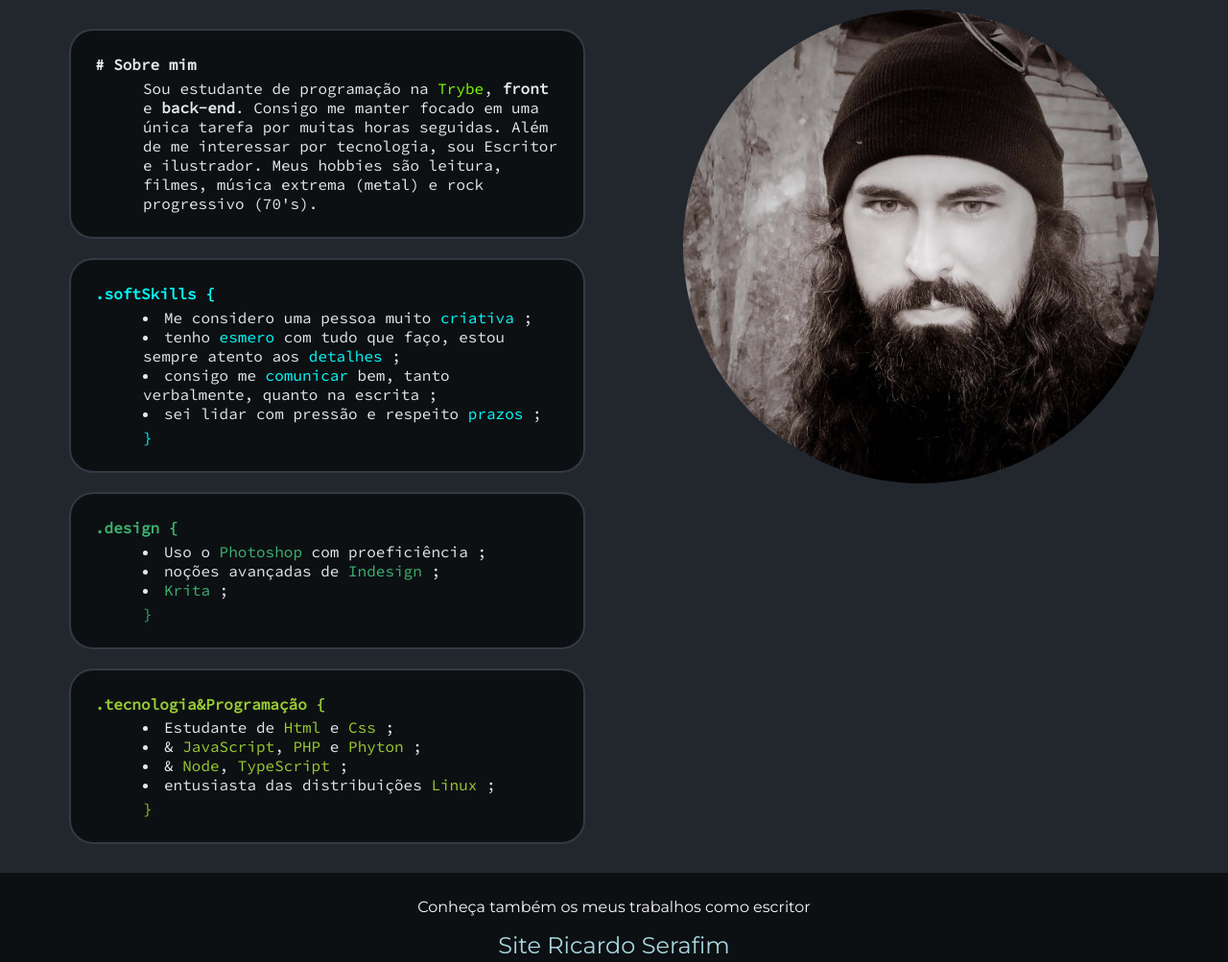
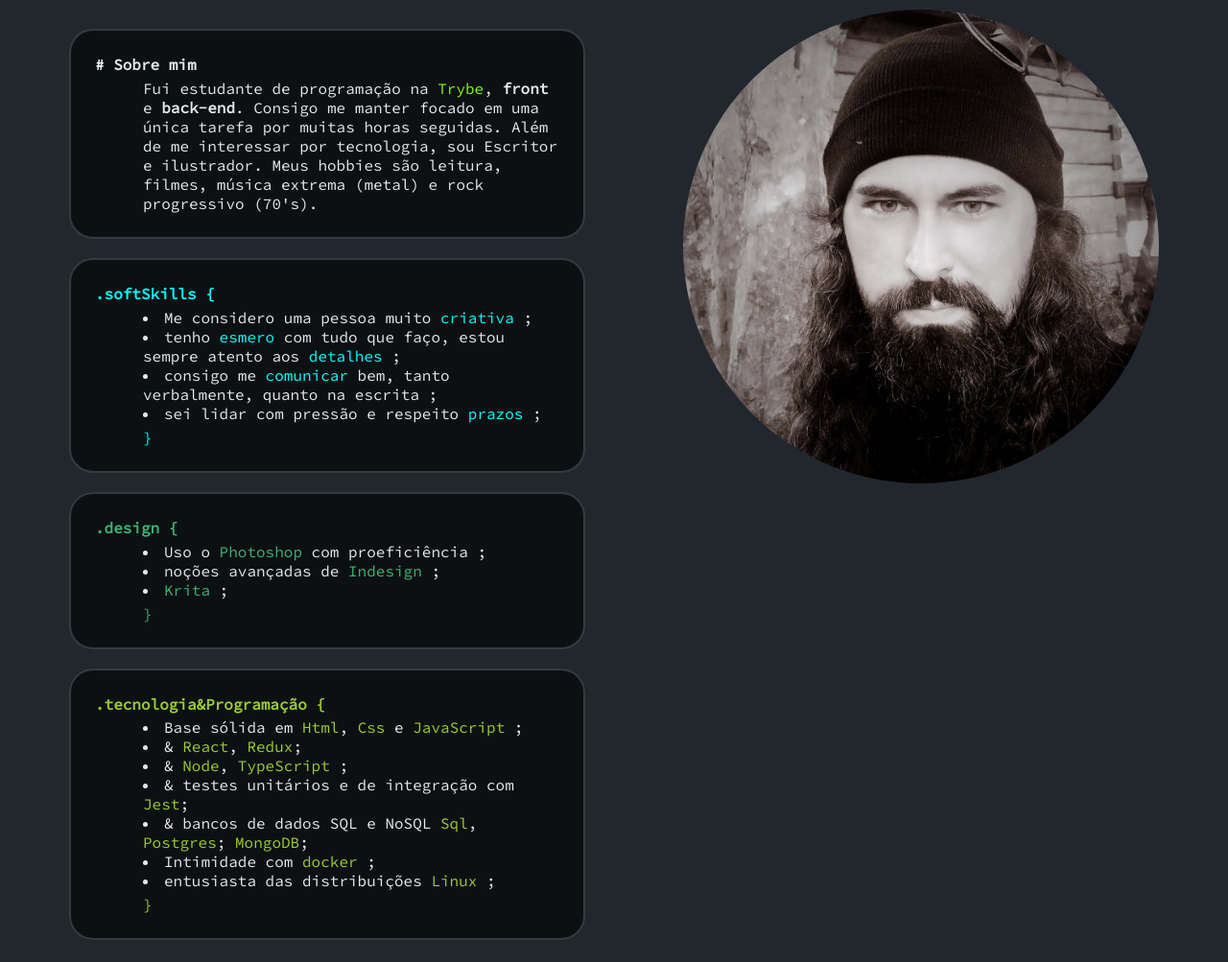
Before and after one commit to RicardoOpus/RicardoOpus.github.io, a plain HTML site: page index.html in a window 1280 px wide. Shown: the part 360-1363 px from the top of the page at 96% size. Drawn offline with Linux system fonts and the light colour scheme.

Commit message:
skills update

```diff
--- a/index.html
+++ b/index.html
@@ -30,7 +30,7 @@
       <div class="column">
         <div class="corners" id="boxSobreMim">
           <h4 id="sobreMim"><strong># Sobre mim</strong></h4>
-          <p>Sou estudante de programação na <a href="https://www.betrybe.com/" target="_blank"> <span style="color: chartreuse;">Trybe</span></a>, <strong>front</strong> e <strong>back-end</strong>. Consigo me manter focado em uma única tarefa por muitas horas seguidas. Além de me interessar por tecnologia, sou Escritor e ilustrador. Meus hobbies são leitura, filmes, música extrema (metal) e rock progressivo (70's).</p>
+          <p>Fui estudante de programação na <a href="https://www.betrybe.com/" target="_blank"> <span style="color: chartreuse;">Trybe</span></a>, <strong>front</strong> e <strong>back-end</strong>. Consigo me manter focado em uma única tarefa por muitas horas seguidas. Além de me interessar por tecnologia, sou Escritor e ilustrador. Meus hobbies são leitura, filmes, música extrema (metal) e rock progressivo (70's).</p>
         </div>
         <div class="corners" id="boxSoftSkills">
           <h4 class="colorBlue" id="softSkills">.softSkills {</h4>
@@ -49,9 +49,12 @@
         </div>
         <div class="corners" id="boxDev">
           <h4 class="colorYellow" id="dev" style="color: yellowgreen">.tecnologia&Programação {</h4>
-          <li>Estudante de <span style="color: yellowgreen">Html</span> e <span style="color: yellowgreen">Css</span> ;</li>
-          <li>& <span style="color: yellowgreen">JavaScript</span>, <span style="color: yellowgreen">PHP</span> e <span style="color: yellowgreen">Phyton</span> ;</li>
+          <li>Base sólida em <span style="color: yellowgreen">Html</span>, <span style="color: yellowgreen">Css</span> e <span style="color: yellowgreen">JavaScript</span> ;</li>
+          <li>& <span style="color: yellowgreen">React</span>, <span style="color: yellowgreen">Redux</span>;</li>
           <li>& <span style="color: yellowgreen">Node</span>, <span style="color: yellowgreen">TypeScript</span> ;
+          <li>& testes unitários e de integração com <span style="color: yellowgreen">Jest</span>;
+          <li>& bancos de dados SQL e NoSQL <span style="color: yellowgreen">Sql</span>, <span style="color: yellowgreen">Postgres</span>; <span style="color: yellowgreen">MongoDB</span>;</li>
+          <li>Intimidade com <span style="color: yellowgreen">docker</span> ;</li>
           <li>entusiasta das distribuições <span style="color: yellowgreen">Linux</span> ;</li>
           <p class="colorYellow">}</p>
         </div>
```
